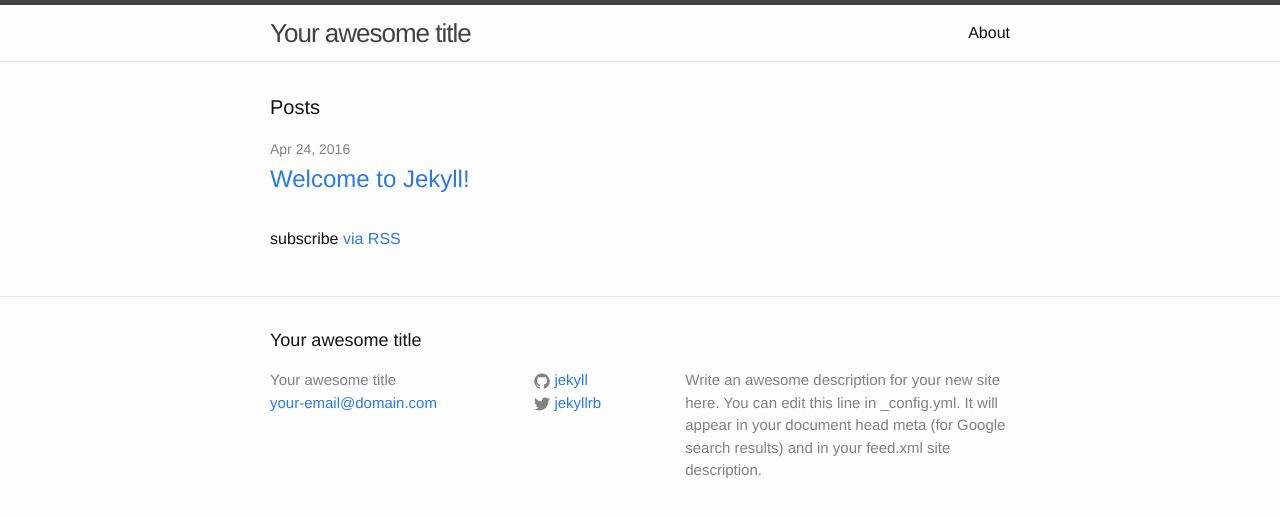
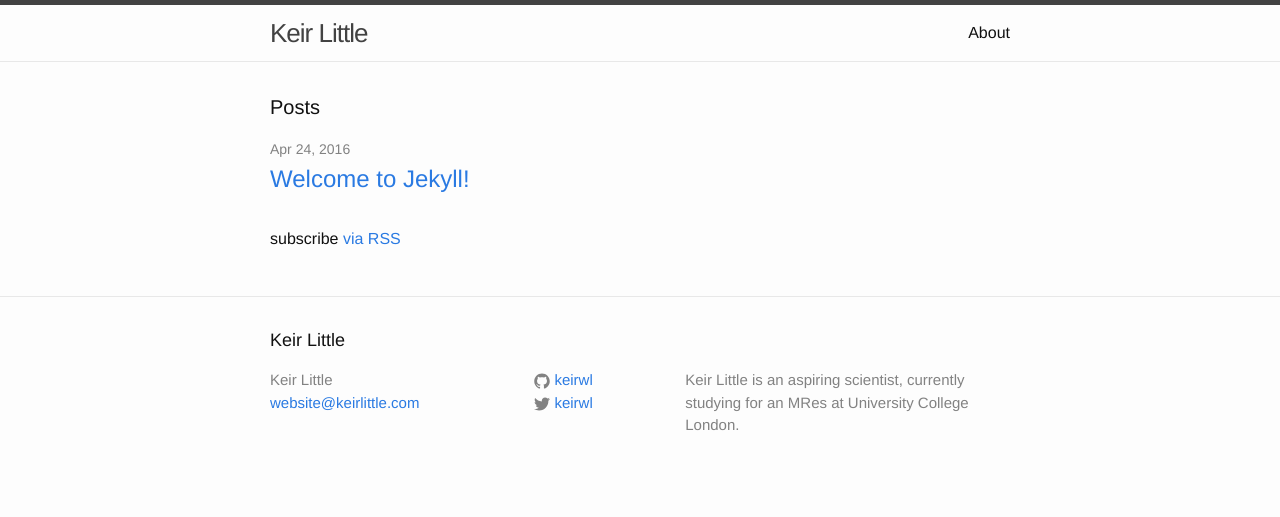
Before and after one commit to keirwl/keirwl.github.io, a Jekyll site: the page built from index.html, in a window 1280 px wide. Shown: the top 517 px of the page. Built offline with Jekyll 4.4.1, drawn with Linux system fonts in a browser that asks for light colours.

Commit message:
personalises config

```diff
--- a/_config.yml
+++ b/_config.yml
@@ -6,16 +6,15 @@
 # 'jekyll serve'. If you change this file, please restart the server process.
 
 # Site settings
-title: Your awesome title
-email: your-email@domain.com
+title: Keir Little
+email: website@keirlittle.com
 description: > # this means to ignore newlines until "baseurl:"
-  Write an awesome description for your new site here. You can edit this
-  line in _config.yml. It will appear in your document head meta (for
-  Google search results) and in your feed.xml site description.
+  Keir Little is an aspiring scientist, currently studying for an MRes at
+  University College London.
 baseurl: "" # the subpath of your site, e.g. /blog
-url: "http://yourdomain.com" # the base hostname & protocol for your site
-twitter_username: jekyllrb
-github_username:  jekyll
+url: "http://www.keirlittle.com" # the base hostname & protocol for your site
+twitter_username: keirwl
+github_username:  keirwl
 
 # Build settings
 markdown: kramdown
```
